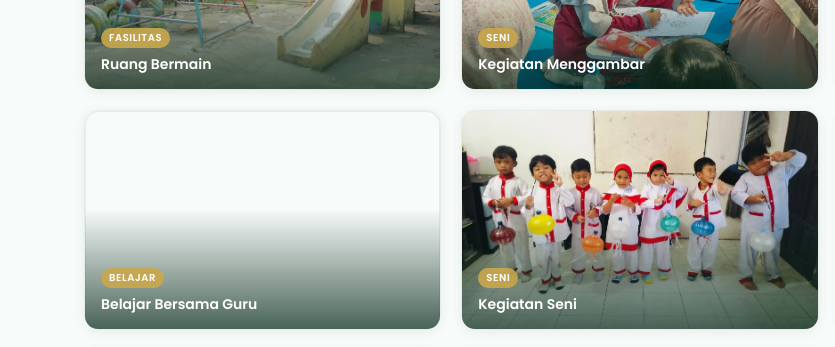
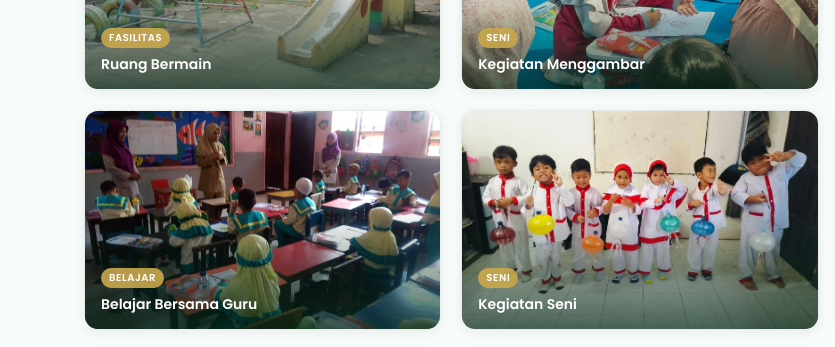
Before and after one commit to GhaziFinandhia/TK-AL-ANSHOR, a website: page views/galeri.html in a window 1280 px wide. Shown: the part 494-841 px from the top of the page, 0-835 px from the left. Drawn offline with Linux system fonts and the light colour scheme.

Commit message:
fix gallery lightbox

```diff
--- a/views/galeri.html
+++ b/views/galeri.html
@@ -671,11 +671,10 @@
           </div>
         </div>
 
-        <div class="gal-item">
-          <div
-            class="gal-item"
-            onclick="openLightbox('/images/belajar-guru.jpeg')"
-          ></div>
+        <div
+          class="gal-item"
+          onclick="openLightbox('/images/belajar-guru.jpeg')"
+        >
           <div class="gal-bg foto-guru"></div>
           <div class="gal-overlay"></div>
           <div class="gal-info">
@@ -773,7 +772,6 @@
             target="_blank"
             rel="noopener noreferrer"
           >
-            >
             <span class="social-icon si-fb">
               <i class="fab fa-facebook-f"></i>
             </span>
@@ -786,7 +784,6 @@
             target="_blank"
             rel="noopener noreferrer"
           >
-            >
             <span class="social-icon si-ig">
               <i class="fab fa-instagram"></i>
             </span>
@@ -799,7 +796,6 @@
             target="_blank"
             rel="noopener noreferrer"
           >
-            >
             <span class="social-icon si-yt">
               <i class="fab fa-youtube"></i>
             </span>
```
